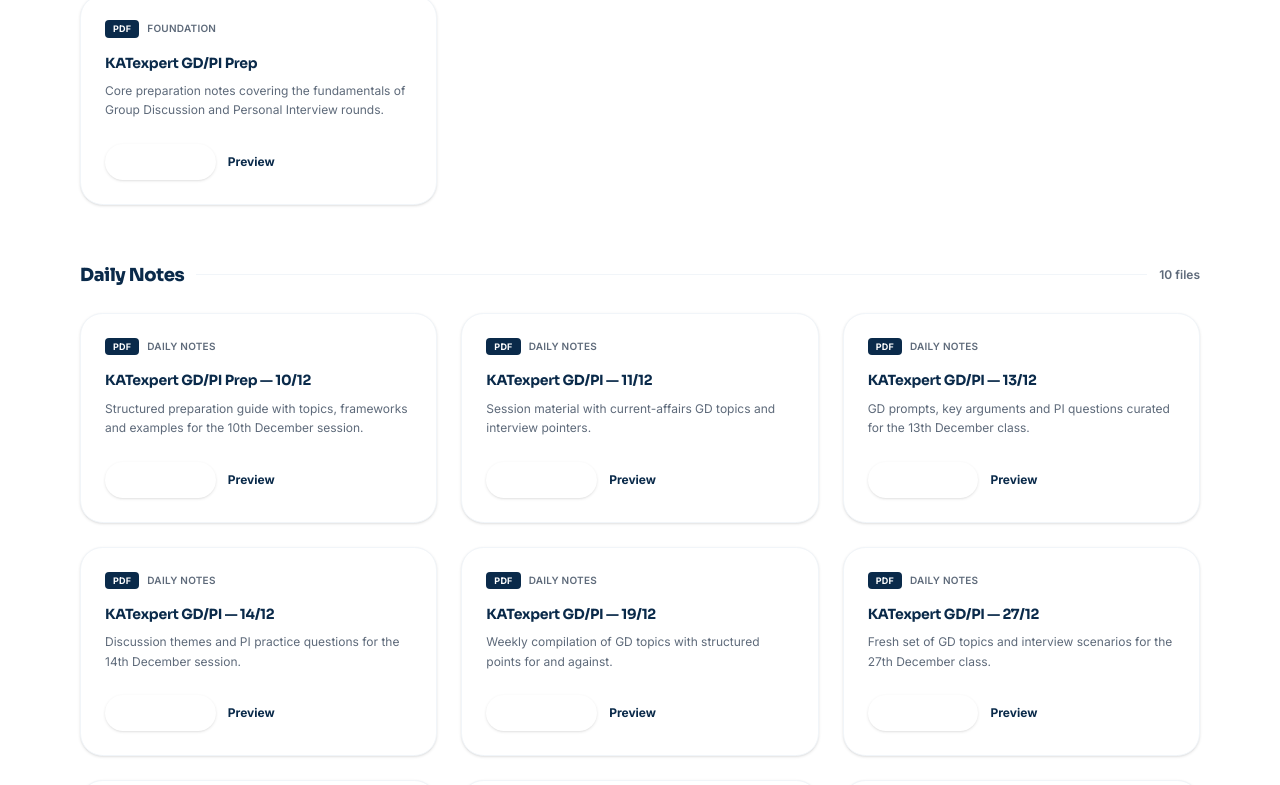
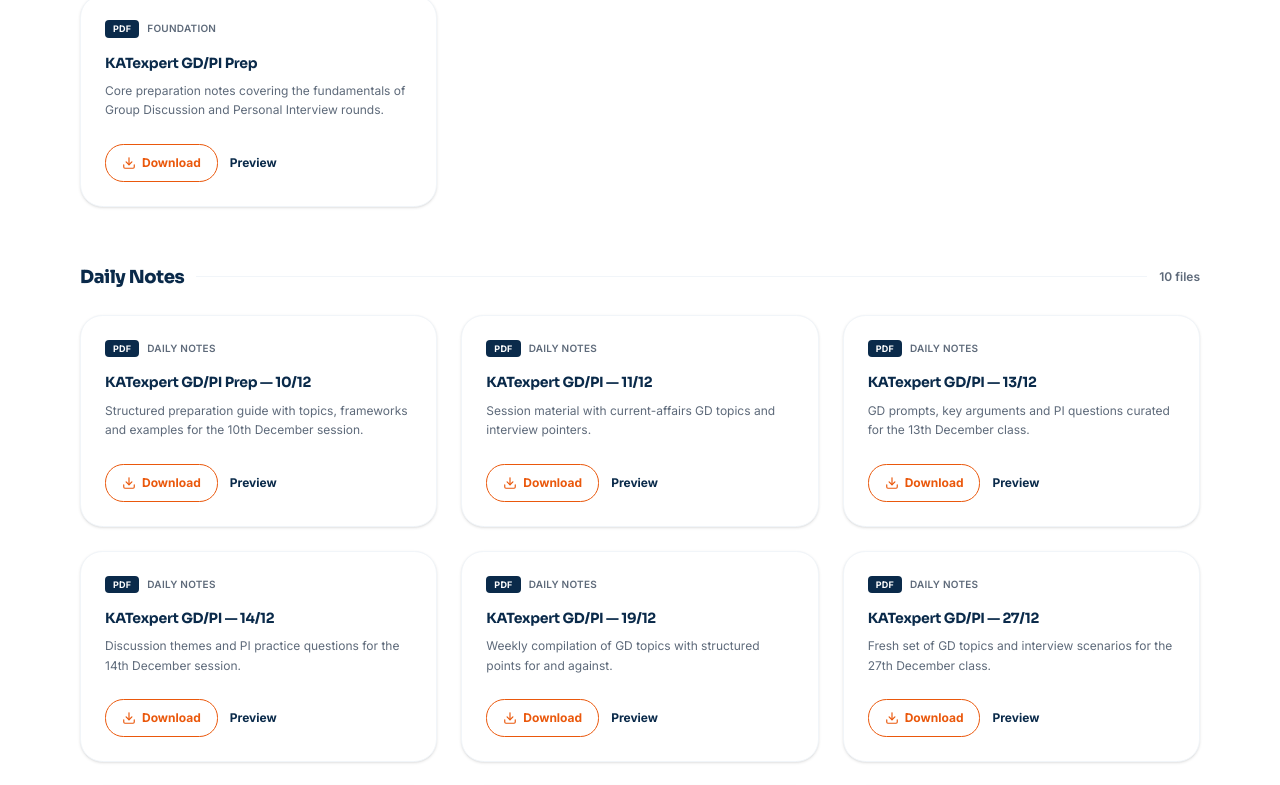
Before and after one commit to vinit-kakde12/kat-expert, a React (Vite) app: page /resources/gd-pi in a window 1280 px wide. Shown: the part 1075-1860 px from the top of the page. Built offline with nearby package versions, Linux system fonts and the light colour scheme; a web font is replaced by a local one.

Commit message:
style: change gd/pi page download buttons font color to orange

```diff
--- a/src/pages/GdpiPage.jsx
+++ b/src/pages/GdpiPage.jsx
@@ -191,7 +191,7 @@ export default function GdpiPage() {
                           target="_blank"
                           rel="noopener noreferrer"
                           download
-                          className="inline-flex items-center gap-1.5 rounded-xl bg-orange hover:bg-orange-deep px-4 py-2.5 text-xs font-bold text-white shadow transition-colors cursor-pointer"
+                          className="inline-flex items-center gap-1.5 rounded-xl border border-[#ea580c] bg-transparent hover:bg-[#ea580c]/5 px-4 py-2.5 text-xs font-bold text-[#ea580c] transition-colors cursor-pointer"
                         >
                           <Download className="h-3.5 w-3.5" />
                           Download
@@ -277,7 +277,7 @@ export default function GdpiPage() {
                 target="_blank"
                 rel="noopener noreferrer"
                 download
-                className="inline-flex items-center gap-1 bg-[#ea580c] hover:bg-[#d94e06] text-white text-[11px] font-bold uppercase tracking-wider px-4 py-2 rounded transition-colors cursor-pointer"
+                className="inline-flex items-center gap-1 border border-[#ea580c] bg-transparent hover:bg-[#ea580c]/5 text-[#ea580c] text-[11px] font-bold uppercase tracking-wider px-4 py-2 rounded transition-colors cursor-pointer"
               >
                 Download PDF
               </a>
```
